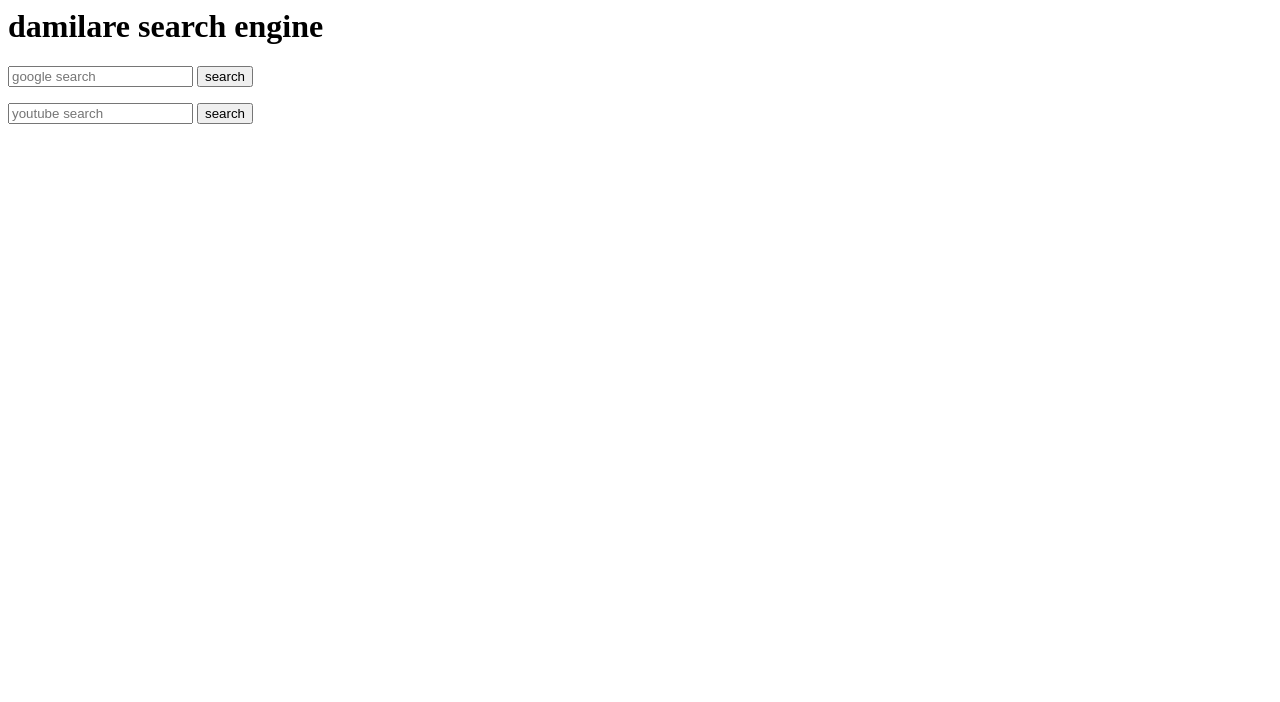
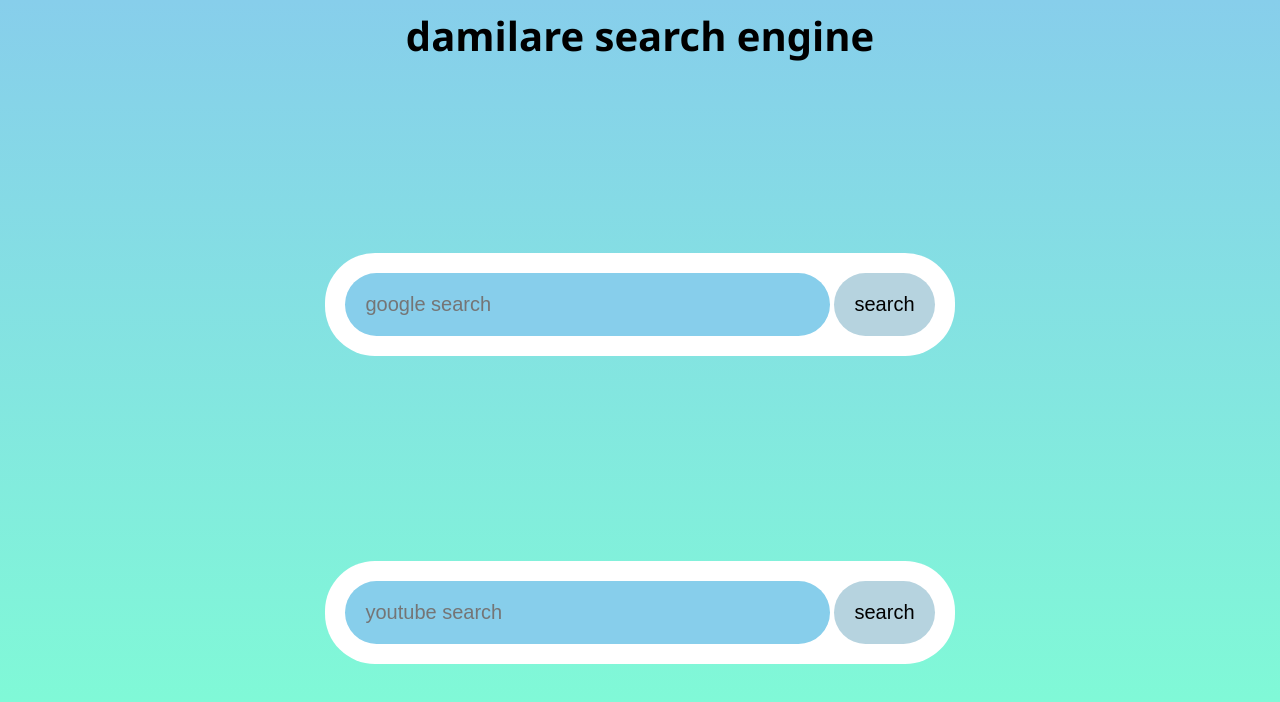
Before and after one commit to Opeyemikas/dare-search-engine, a plain HTML site: page dsgfiles2-main/index.html in a window 1280 px wide. Drawn offline with Linux system fonts and the light colour scheme.

Commit message:
Update index.html

```diff
--- a/dsgfiles2-main/index.html
+++ b/dsgfiles2-main/index.html
@@ -1,6 +1,6 @@
 <html>
     <head>
-        <link rel="stylesheet" href="./"styling.css">
+        <link rel="stylesheet" href="./styling.css">
         <body>
             <h1 class="title">damilare search engine</h1>
             <div class="center">
```
